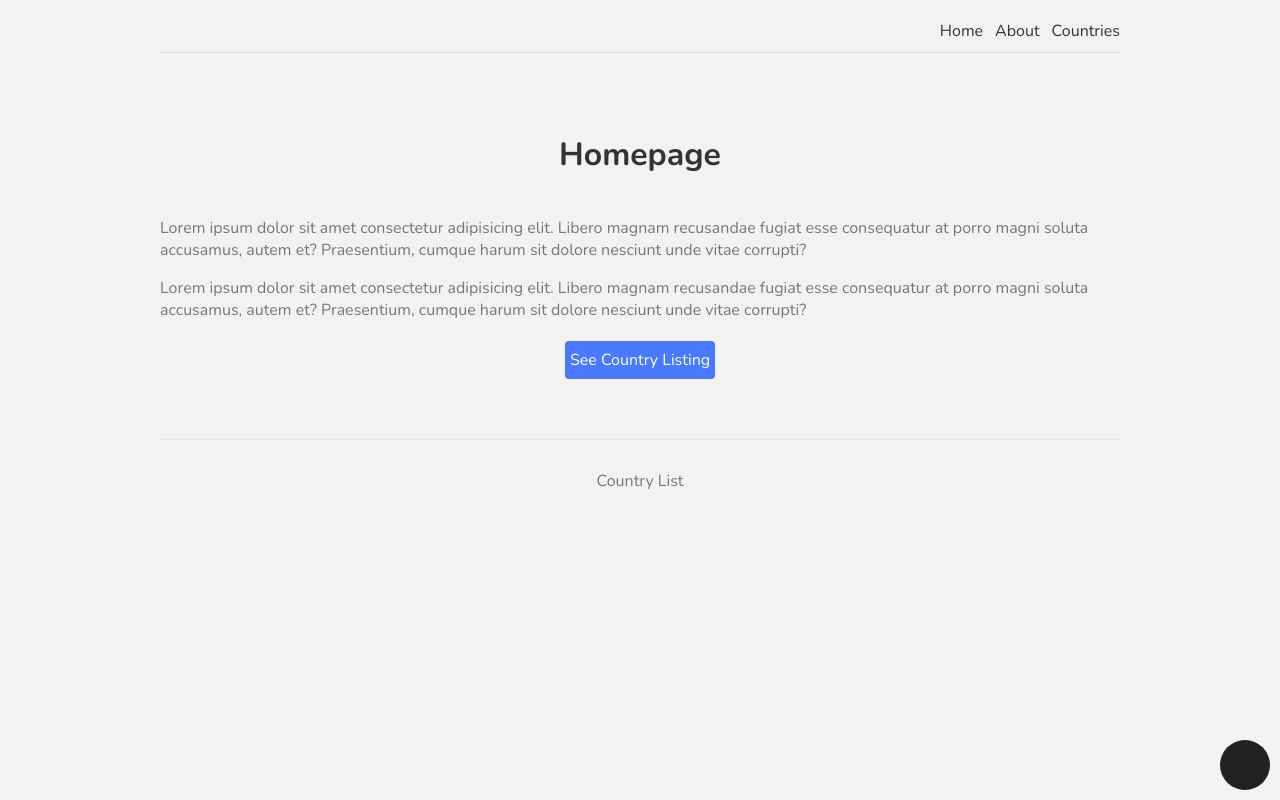
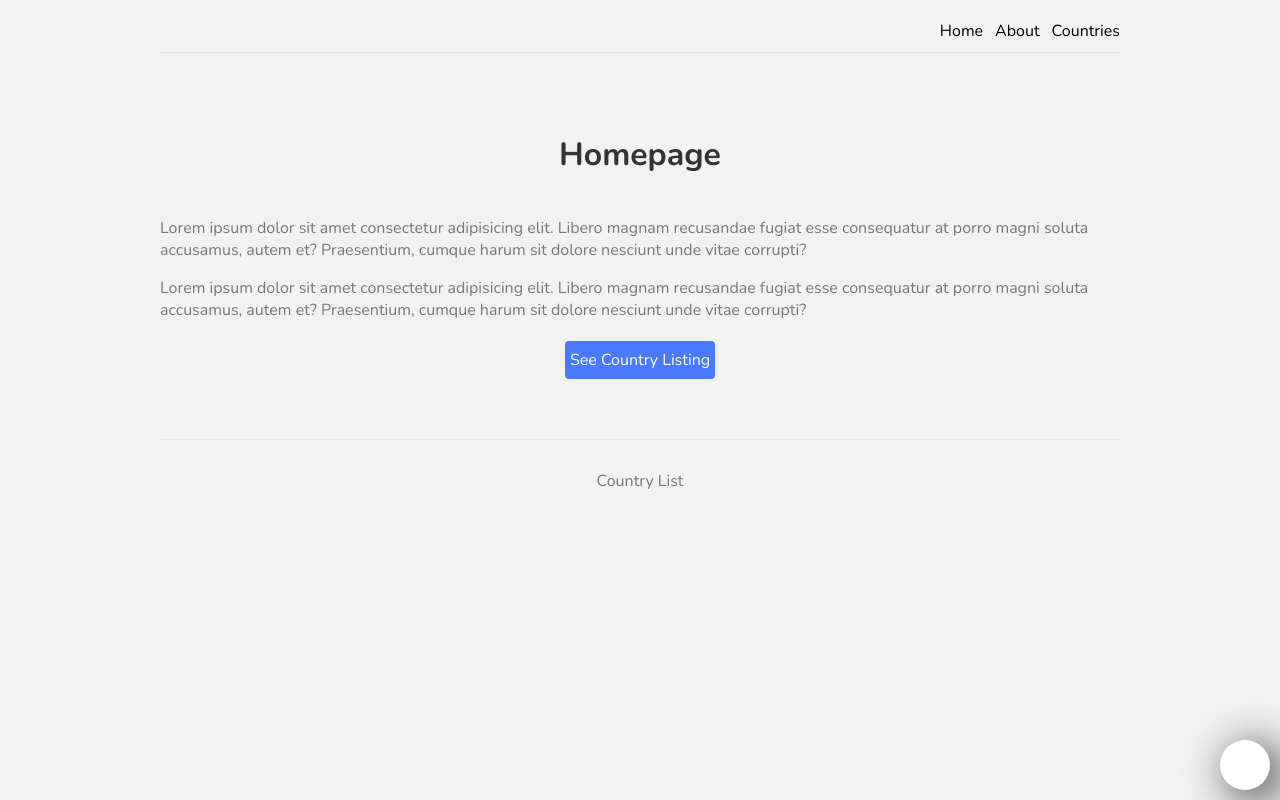
Before and after one commit to Tylerasa/job-whip, a Next.js app: page / in a window 1280 px wide. Built offline with nearby package versions, Linux system fonts and the light colour scheme.

Commit message:
moving function handlers to respective components

```diff
--- a/components/Floater.js
+++ b/components/Floater.js
@@ -1,28 +1,48 @@
 import React from "react";
+import { toggle } from "../redux/floaterSlice";
+import { useSelector, useDispatch } from "react-redux";
 
 const Floater = () => {
+  const dispatch = useDispatch();
+  const value = useSelector((state) => state.floater.value);
+  const handleClick = () => {
+    dispatch(toggle());
+  };
   return (
     <div
       style={{
         width: "50px",
         height: "50px",
         borderRadius: "50%",
-        backgroundColor: "#222",
-        position: "absolute",
+        backgroundColor: value ? "#222" : "white",
+        position: "fixed",
         bottom: "10px",
         right: "10px",
         display: "flex",
         justifyContent: "center",
         alignItems: "center",
+        cursor: "pointer",
+        boxShadow: " 10px 8px 44px 3px rgba(0,0,0,0.75)",
       }}
+      onClick={handleClick}
     >
+      {value ? (
         <i
           style={{
             color: "white",
             fontSize: "30px",
           }}
+          className="fas fa-sun"
+        ></i>
+      ) : (
+        <i
+          style={{
+            color: "black",
+            fontSize: "30px",
+          }}
           className="fas fa-moon"
         ></i>
+      )}
     </div>
   );
 };
--- a/components/Footer.js
+++ b/components/Footer.js
@@ -1,5 +1,4 @@
 import React from "react";
-
 const Footer = () => {
   return (
     <footer>
--- a/components/Meta.js
+++ b/components/Meta.js
@@ -12,7 +12,7 @@ const Meta = ({ title, keywords, description }) => {
         rel="stylesheet"
         href="https://cdnjs.cloudflare.com/ajax/libs/font-awesome/6.0.0-beta3/css/all.min.css"
         integrity="sha512-Fo3rlrZj/k7ujTnHg4CGR2D7kSs0v4LLanw2qksYuRlEzO+tcaEPQogQ0KaoGN26/zrn20ImR1DfuLWnOo7aBA=="
-        crossorigin="anonymous"
+        crossOrigin="anonymous"
         referrerpolicy="no-referrer"
       />
       <title>{title}</title>
--- a/components/Navbar.js
+++ b/components/Navbar.js
@@ -1,19 +1,39 @@
 import React from "react";
 import Link from "next/link";
+import { useSelector } from "react-redux";
+
 const Navbar = () => {
+  const value = useSelector((state) => state.floater.value);
+
   return (
     <nav>
-      <div className="logo">
-        {/* <h1>Explorer</h1> */}
-      </div>
+      <div className="logo">{/* <h1>Explorer</h1> */}</div>
       <Link href="/">
-        <a>Home</a>
+        <a
+          style={{
+            color: value ? "white" : "black",
+          }}
+        >
+          Home
+        </a>
       </Link>
       <Link href="/about">
-        <a>About</a>
+        <a
+          style={{
+            color: value ? "white" : "black",
+          }}
+        >
+          About
+        </a>
       </Link>
       <Link href="/countries">
-        <a>Countries</a>
+        <a
+          style={{
+            color: value ? "white" : "black",
+          }}
+        >
+          Countries
+        </a>
       </Link>
     </nav>
   );
--- a/pages/_app.js
+++ b/pages/_app.js
@@ -1,11 +1,14 @@
 import Layout from "../components/Layout";
 import "../styles/globals.css";
-
+import { store } from '../redux/store'
+import { Provider } from 'react-redux'
 function MyApp({ Component, pageProps }) {
   return (
-    <Layout>
+   <Provider store={store}>
+      <Layout>
       <Component {...pageProps} />
     </Layout>
+   </Provider>
   );
 }
 
--- a/pages/index.js
+++ b/pages/index.js
@@ -1,12 +1,19 @@
 import Link from "next/link";
-import Footer from "../components/Footer";
-import Navbar from "../components/Navbar";
 import styles from "../styles/Home.module.css";
-
+import { useSelector } from "react-redux";
 export default function Home() {
+  const value = useSelector((state) => state.floater.value);
+  if (value) {
+    document.body.style.backgroundColor = "#111";
+    document.body.style.color = "white";
+  } else {
+    document.body.style.backgroundColor = "#f2f2f2";
+  }
   return (
     <div className={styles.container}>
-      <h1 className={styles.title}>Homepage</h1>
+      <h1 id="header" className={styles.title}>
+        Homepage
+      </h1>
       <p className={styles.text}>
         Lorem ipsum dolor sit amet consectetur adipisicing elit. Libero magnam
         recusandae fugiat esse consequatur at porro magni soluta accusamus,
@@ -20,7 +27,15 @@ export default function Home() {
         corrupti?
       </p>
       <Link href="/countries">
-        <a className={styles.btn}>See Country Listing</a>
+        <a
+          id="button"
+          style={{
+            backgroundColor: value ? "white" : "4979ff",
+          }}
+          className={styles.btn}
+        >
+          See Country Listing
+        </a>
       </Link>
     </div>
   );
--- /dev/null
+++ b/redux/floaterSlice.js
@@ -0,0 +1,19 @@
+import { createSlice } from "@reduxjs/toolkit";
+
+const initialState = {
+  value: false,
+};
+
+export const floaterSlice = createSlice({
+  name: "floater",
+  initialState,
+  reducers: {
+    toggle: (state) => {
+      state.value = !state.value;
+    },
+  },
+});
+
+export const { toggle } = floaterSlice.actions;
+
+export default floaterSlice.reducer;
--- /dev/null
+++ b/redux/store.js
@@ -0,0 +1,7 @@
+import { configureStore } from "@reduxjs/toolkit";
+import floaterReducer from "./floaterSlice";
+export const store = configureStore({
+  reducer: {
+    floater: floaterReducer,
+  },
+});
```
Also changed, not shown: pages/countries/index.js (+20 -3 lines). Lines whose indentation alone changed are shown as unchanged.
